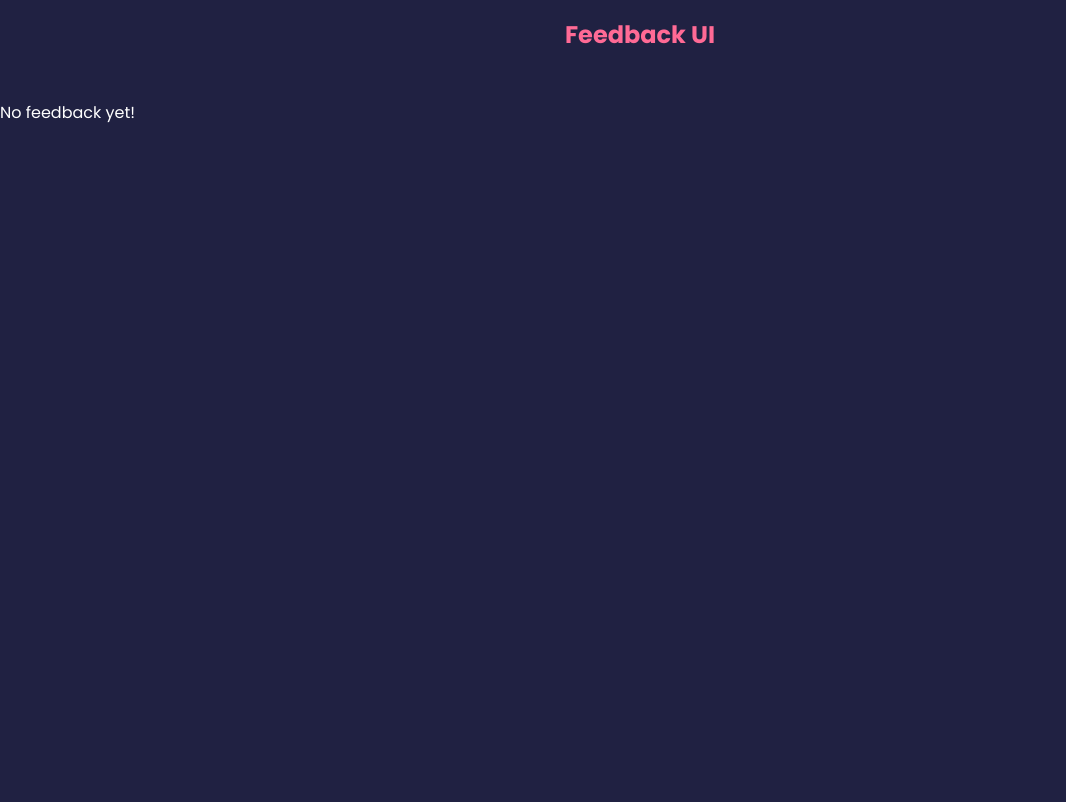
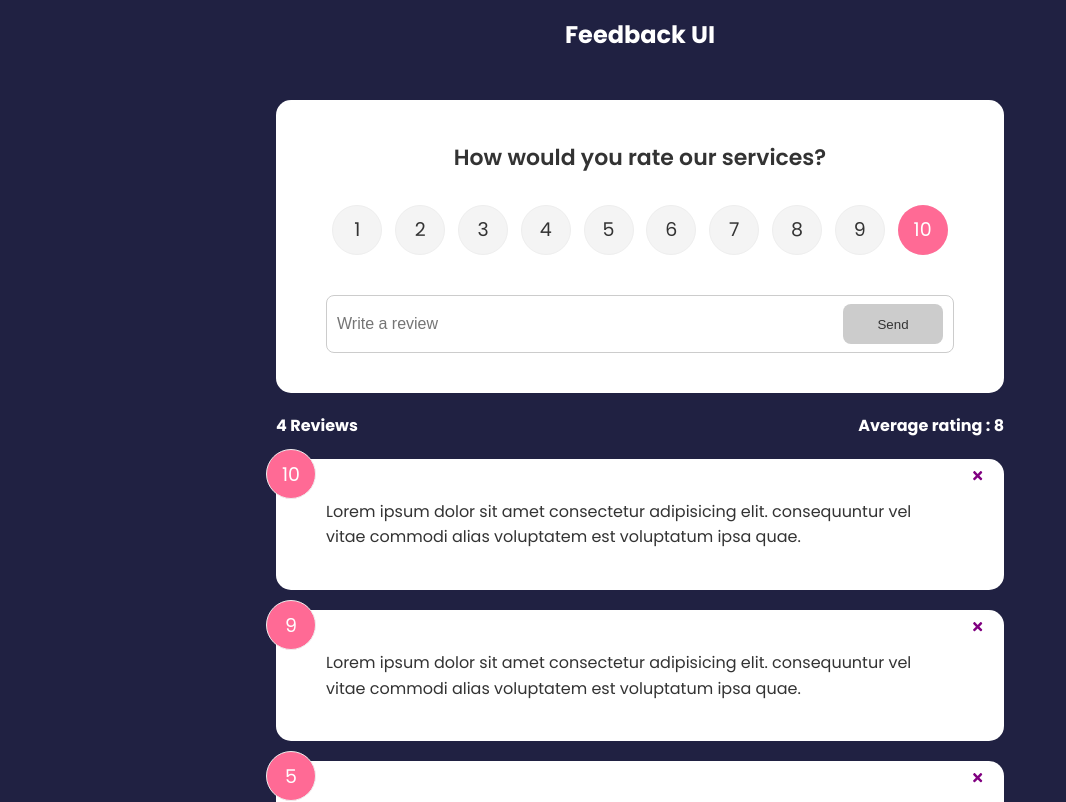
Before and after one commit to Mohamedboulj/Feedback-application, a React (Create React App) app: page / in a window 1280 px wide. Shown: the top 802 px of the page, without its empty margins (0-1066 px from the left). Built offline with nearby package versions, Linux system fonts and the light colour scheme.

Commit message:
Form added

```diff
--- a/src/App.js
+++ b/src/App.js
@@ -2,6 +2,8 @@
 import Header from "./components/Header";
 import FeedbackList from "./components/FeedbackList";
 import FeedbackData from "./data/feedbackData";
+import FeedbackStats from "./components/FeedbackStats";
+import FeedbackForm from "./components/FeedbackForm";
 
 function App() {
   const [feedback, setFeedback] = useState(FeedbackData);
@@ -14,7 +16,9 @@
   return (
     <>
       <Header />
-      <div>
+      <div className="container">
+        <FeedbackForm/>
+        <FeedbackStats feed={feedback}/>
         <FeedbackList feed={feedback} handleClick={deleteFeedback} />
       </div>
     </>
--- /dev/null
+++ b/src/components/FeedbackForm.jsx
@@ -0,0 +1,44 @@
+import { useState } from 'react'
+import Ratingselect from './Ratingselect'
+import Button from './shared/Button'
+import Card from './shared/Card'
+
+function FeedbackForm() {
+    const [text,SetText] = useState('')
+    const [btnDisabled,SetBtnDisabled] = useState(true)
+    const [message,SetMessage] = useState('')
+    const [rating,SetRating] = useState(10)
+    const handleTextChange = (e)=>{
+        if (text ==='') {
+            SetBtnDisabled(true)
+            SetMessage(null)
+        }else if (text !== '' && text.trim().length <9 ){
+            SetBtnDisabled(true)
+            SetMessage('Text must be at least 10 characters!')
+        } else{
+            SetBtnDisabled(false)
+            SetMessage(null)
+        }
+        SetText(e.target.value)
+    }
+  return (
+    <Card>
+        <form>
+            <h2>How would you rate our services?</h2>
+            <Ratingselect select={(rating)=>SetRating(rating)}/>
+            <div className='input-group'>
+                <input
+                type="text"
+
+                placeholder='Write a review'
+                onChange={handleTextChange}
+                value={text} />
+                <Button type='submit' isDisabled={btnDisabled} >Send</Button>
+            </div>
+            {message && <div className='message'>{message}</div> }
+        </form>
+    </Card>
+  )
+}
+
+export default FeedbackForm
--- a/src/components/FeedbackList.jsx
+++ b/src/components/FeedbackList.jsx
@@ -1,17 +1,17 @@
 import React from "react";
 import FeedbackItem from "./FeedbackItem";
 
-export default function FeedbackList({ feedback, handleClick }) {
-  if (!feedback || feedback.lenght === 0) {
+export default function FeedbackList({ feed, handleClick }) {
+  if (!feed || feed.length === 0) {
     return (
-      <div className="p-2">
-        <p>No feedback yet!</p>{" "}
+      <div>
+        <p>No feedback yet!</p>
       </div>
-    );
+    )
   }
   return (
-    <div className="feedback-List">
-      {feedback.map((item) => (
+    <div className="feedback-list">
+      {feed.map((item) => (
         <FeedbackItem key={item.id} item={item} handleClick={handleClick} />
       ))}
     </div>
--- /dev/null
+++ b/src/components/FeedbackStats.jsx
@@ -0,0 +1,15 @@
+import React from 'react'
+
+export default function FeedbackStats({feed}) {
+
+  let average = Math.round(feed.reduce((acc,{rating})=>
+    (acc+rating)
+  ,0)/feed.length)
+
+  return (
+    <div className='feedback-stats'>
+        <h4>{feed.length} Reviews</h4>
+        <h4>Average rating : {isNaN(average) ? 0 : average }</h4>
+    </div>
+  )
+}
--- /dev/null
+++ b/src/components/Ratingselect.jsx
@@ -0,0 +1,124 @@
+import { useState } from "react"
+
+
+export default function Ratingselect({select}) {
+    const [selected, SetSelected] = useState(10)
+    const handleChange = (e)=>{
+        SetSelected(+e.currentTarget.value)
+        select(+e.currentTarget.value)
+    }
+  return (
+    <ul className='rating'>
+      <li>
+        <input
+          type='radio'
+          id='num1'
+          name='rating'
+          value='1'
+          onChange={handleChange}
+          checked={selected === 1}
+        />
+        <label htmlFor='num1'>1</label>
+      </li>
+      <li>
+        <input
+          type='radio'
+          id='num2'
+          name='rating'
+          value='2'
+          onChange={handleChange}
+          checked={selected === 2}
+        />
+        <label htmlFor='num2'>2</label>
+      </li>
+      <li>
+        <input
+          type='radio'
+          id='num3'
+          name='rating'
+          value='3'
+          onChange={handleChange}
+          checked={selected === 3}
+        />
+        <label htmlFor='num3'>3</label>
+      </li>
+      <li>
+        <input
+          type='radio'
+          id='num4'
+          name='rating'
+          value='4'
+          onChange={handleChange}
+          checked={selected === 4}
+        />
+        <label htmlFor='num4'>4</label>
+      </li>
+      <li>
+        <input
+          type='radio'
+          id='num5'
+          name='rating'
+          value='5'
+          onChange={handleChange}
+          checked={selected === 5}
+        />
+        <label htmlFor='num5'>5</label>
+      </li>
+      <li>
+        <input
+          type='radio'
+          id='num6'
+          name='rating'
+          value='6'
+          onChange={handleChange}
+          checked={selected === 6}
+        />
+        <label htmlFor='num6'>6</label>
+      </li>
+      <li>
+        <input
+          type='radio'
+          id='num7'
+          name='rating'
+          value='7'
+          onChange={handleChange}
+          checked={selected === 7}
+        />
+        <label htmlFor='num7'>7</label>
+      </li>
+      <li>
+        <input
+          type='radio'
+          id='num8'
+          name='rating'
+          value='8'
+          onChange={handleChange}
+          checked={selected === 8}
+        />
+        <label htmlFor='num8'>8</label>
+      </li>
+      <li>
+        <input
+          type='radio'
+          id='num9'
+          name='rating'
+          value='9'
+          onChange={handleChange}
+          checked={selected === 9}
+        />
+        <label htmlFor='num9'>9</label>
+      </li>
+      <li>
+        <input
+          type='radio'
+          id='num10'
+          name='rating'
+          value='10'
+          onChange={handleChange}
+          checked={selected === 10}
+        />
+        <label htmlFor='num10'>10</label>
+      </li>
+    </ul>
+  )
+}
--- /dev/null
+++ b/src/components/shared/Button.jsx
@@ -0,0 +1,15 @@
+function Button({children,version,isDisabled,type}) {
+  return (
+    <button type={type} className={`btn btn-${version}`} disabled={isDisabled}>
+        {children}
+    </button>
+  )
+}
+Button.defaultProps = {
+    version:'primary',
+    type:'button',
+    isDisabled: false
+}
+
+
+export default Button
--- a/src/data/feedbackData.js
+++ b/src/data/feedbackData.js
@@ -11,9 +11,14 @@
     },
     {
       id: 3,
-      rating: 8,
+      rating: 5,
       text: 'Lorem ipsum dolor sit amet consectetur adipisicing elit. consequuntur vel vitae commodi alias voluptatem est voluptatum ipsa quae.',
     },
+    {
+      id: 4,
+      rating: 7,
+      text: 'Lorem ipsum dolor sit amet consectetur adipisicing elit. consequuntur vel vitae commodi alias voluptatem est voluptatum ipsa quae.',
+    }
   ]
 
   export default FeedbackData
--- a/src/index.css
+++ b/src/index.css
@@ -31,16 +31,13 @@
   align-items: center;
   margin-bottom: 30px;
 }
-.container h2 {
-  color: #ff6a95;
-}
 
 .card {
   background-color: #fff;
   color: #333;
   border-radius: 15px;
   padding: 40px 50px;
-  margin: 20px 20px;
+  margin: 20px 0;
   position: relative;
 }
 
@@ -53,7 +50,6 @@
   font-size: 22px;
   font-weight: 600;
   text-align: center;
-
 }
 
 .rating {
@@ -189,15 +185,12 @@
   color: rebeccapurple;
 }
 
-/* FIX: Remove position: absolute to keep about icon at the bottom of the
- * document */
+
 .about-link {
   display: flex;
   justify-content: flex-end;
 }
 
-/* FIX: Remove position: absolute to keep about icon at the bottom of the
- * document */
 .about-link a {
   color: #fff;
   cursor: pointer;
```
